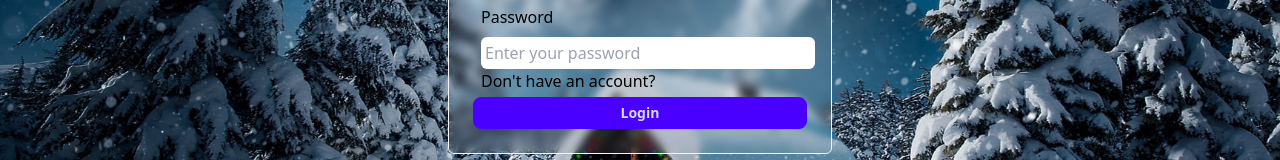
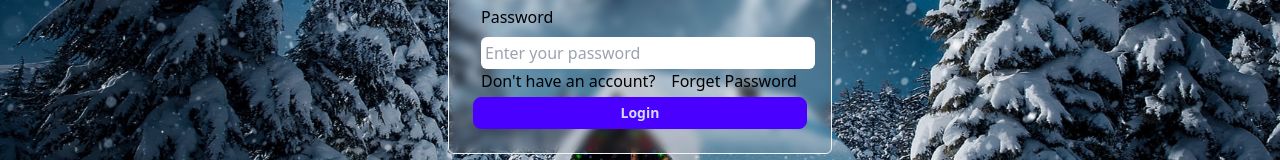
Before and after one commit to Yogi1305/Chatly, a React (Create React App) app in the folder frontend/: page / in a window 1280 px wide. Shown: the part 391-551 px from the top of the page. Built offline with nearby package versions, Linux system fonts and the light colour scheme.

Commit message:
adding link to login page of forget password

```diff
--- a/frontend/src/components/Login.js
+++ b/frontend/src/components/Login.js
@@ -80,6 +80,7 @@ const Login = () => {
           <Link to="/emailVerification" className="hover:text-red-600 hover:underline mx-2">
             Don't have an account?
           </Link>
+          <Link to="/passwordreset" className='ml-2 hover:underline hover:text-red-500'>Forget Password</Link>
           <div>
             <button className="mt-1 btn btn-block btn-sm btn-primary" type="submit">
               Login
```
